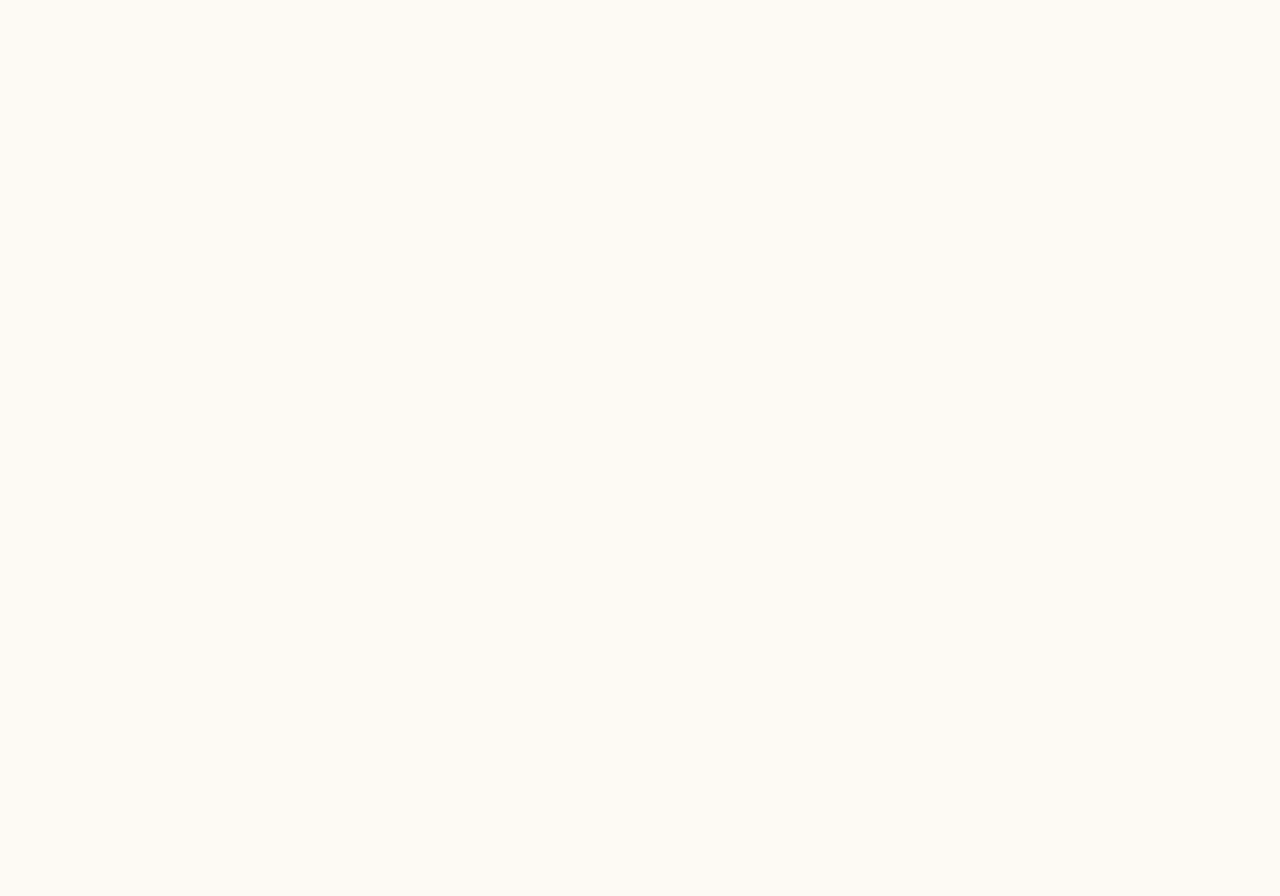
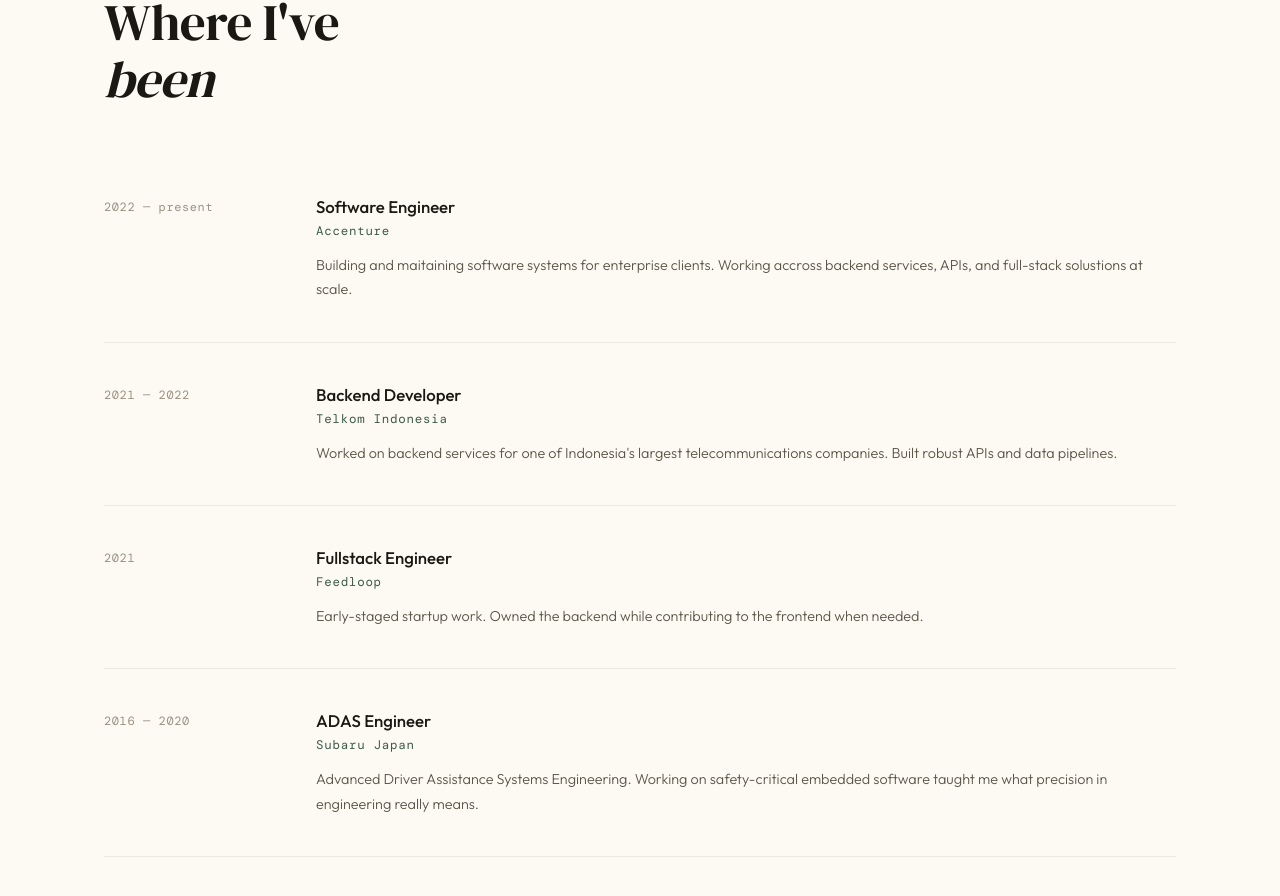
Before and after one commit to rinarudhei/ram-porto, a Next.js app: page / in a window 1280 px wide. Shown: the part 1703-2599 px from the top of the page. Before the commit the page ends 1527 px from the top, so only its background shows below. Built offline with nearby package versions, Linux system fonts and the light colour scheme.

Commit message:
feat(portfolio): add experience section
- Create new ExperienceSection component
- Display work history details
- Integrate into homepage layout
- Use section label and title components

```diff
--- a/src/app/page.tsx
+++ b/src/app/page.tsx
@@ -1,5 +1,6 @@
 import CustomCursor from '../components/containers/customCursor';
 import AboutAndSkillsSection from './partials/aboutAndSkillsSection';
+import ExperienceSection from './partials/experienceSection';
 import HeroSection from './partials/heroSection';
 import Navbar from './partials/navbar';
 
@@ -13,6 +14,7 @@
       <main>
         <HeroSection />
         <AboutAndSkillsSection />
+        <ExperienceSection />
       </main>
     </div>
   );
--- /dev/null
+++ b/src/app/partials/experienceSection.tsx
@@ -0,0 +1,73 @@
+import { SectionLabel, SectionTitle } from '@/components/containers/sections';
+import React from 'react';
+
+const experiences = [
+  {
+    time: '2022 — present',
+    detail: {
+      title: 'Software Engineer',
+      company: 'Accenture',
+      description:
+        'Building and maitaining software systems for enterprise clients. Working accross backend services, APIs, and full-stack solustions at scale.',
+    },
+  },
+  {
+    time: '2021 — 2022',
+    detail: {
+      title: 'Backend Developer',
+      company: 'Telkom Indonesia',
+      description:
+        "Worked on backend services for one of Indonesia's largest telecommunications companies. Built robust APIs and data pipelines.",
+    },
+  },
+  {
+    time: '2021',
+    detail: {
+      title: 'Fullstack Engineer',
+      company: 'Feedloop',
+      description:
+        'Early-staged startup work. Owned the backend while contributing to the frontend when needed.',
+    },
+  },
+  {
+    time: '2016 — 2020',
+    detail: {
+      title: 'ADAS Engineer',
+      company: 'Subaru Japan',
+      description:
+        'Advanced Driver Assistance Systems Engineering. Working on safety-critical embedded software taught me what precision in engineering really means.',
+    },
+  },
+];
+
+export default function ExperienceSection() {
+  return (
+    <section className='mx-auto max-w-300 items-start gap-24 border-t border-[rgba(61,90,71,0.1)] px-16 py-24'>
+      <SectionLabel label='work history' />
+      <SectionTitle title="Where I've" em='been' />
+      <div className='mt-12 flex flex-col'>
+        {experiences.map((ex) => (
+          <div
+            key={ex.time}
+            className='relative grid grid-cols-[180px_1fr] gap-8 border-b border-[rgba(61,90,71,0.1)] py-10'
+          >
+            <div className='text-ink-faint font-dm-mono pt-1 text-[0.75rem] tracking-wider'>
+              {ex.time}
+            </div>
+            <div>
+              <p className='font-outfit text-ink mb-1 text-[1.05rem] font-medium'>
+                {ex.detail.title}
+              </p>
+              <p className='font-dm-mono text-moss mb-3 text-[0.78rem] tracking-[0.06em]'>
+                {ex.detail.company}
+              </p>
+              <p className='font-outfit text-ink-muted text-[0.9rem] leading-[1.7] font-light'>
+                {ex.detail.description}
+              </p>
+            </div>
+          </div>
+        ))}
+      </div>
+    </section>
+  );
+}
```
